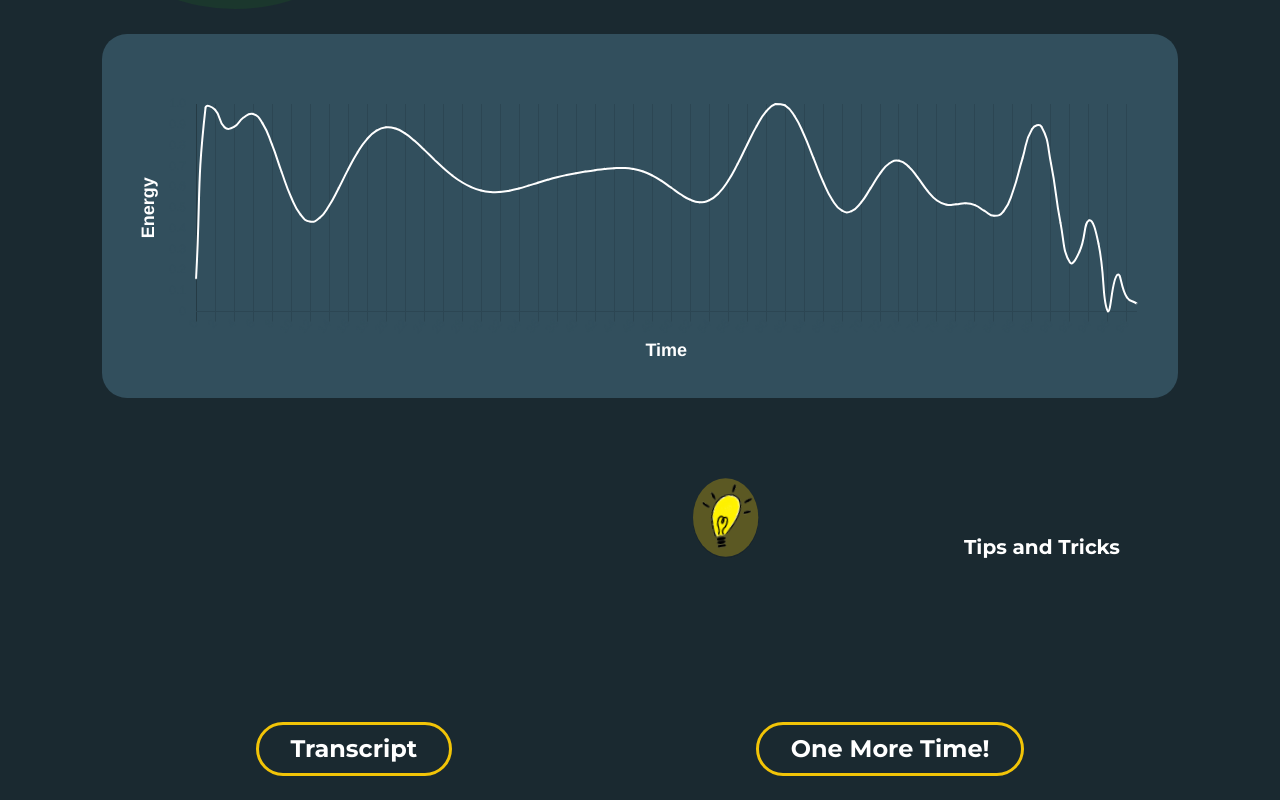
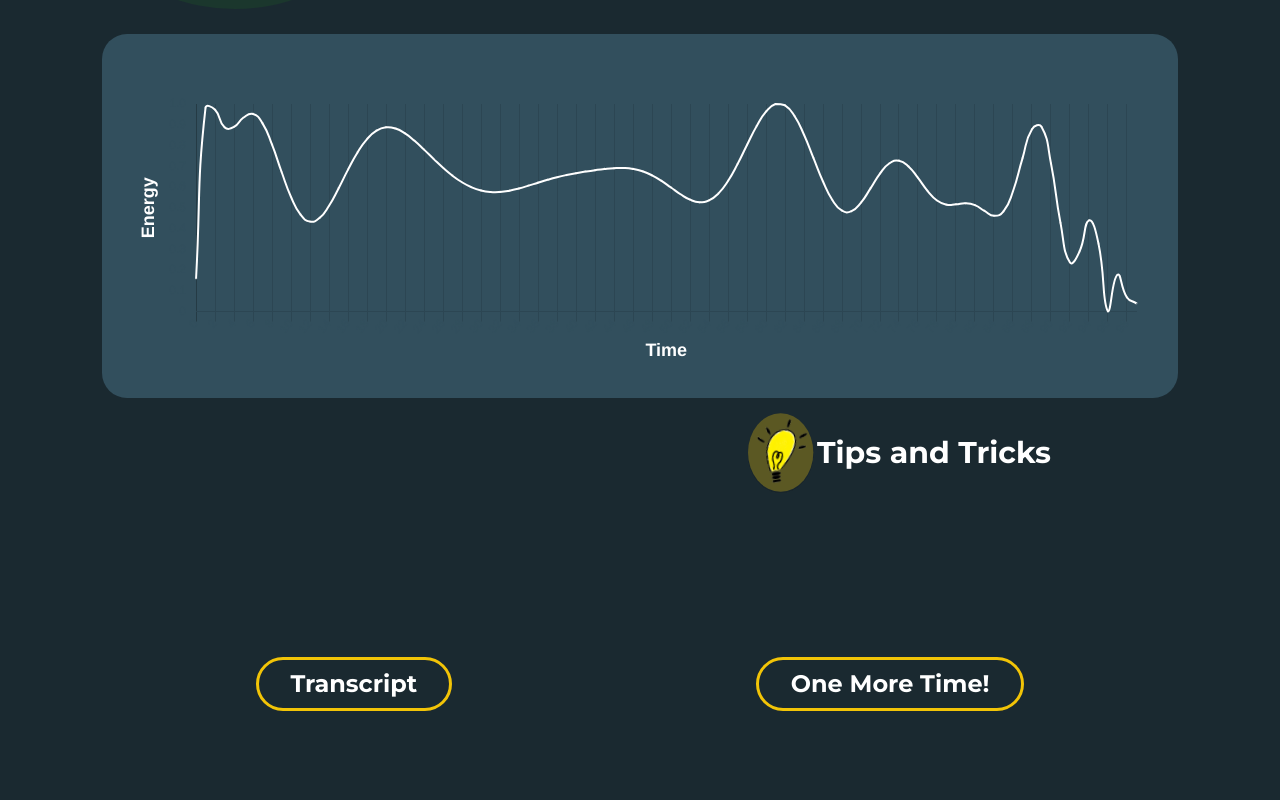
Before and after one commit to Resocram/talko, a React (Create React App) app in the folder talko-client/: page /dashboard in a window 1280 px wide. Shown: the part 685-1485 px from the top of the page. After the commit the page ends 1420 px from the top, so only its background shows below. Built offline with nearby package versions, Linux system fonts and the light colour scheme.

Commit message:
tips and tricks

```diff
--- a/talko-client/src/pages/Dashboard.js
+++ b/talko-client/src/pages/Dashboard.js
@@ -126,9 +126,9 @@
 
                 </Grid>
                 <Grid item container xs={6} direction="row" alignItems="center">
-                    <img src={lightbulb} alt="lightbulb" style={{ width: "300px", height: "300px", margin: '-50 -50 -50 -50' }}/>
+                    <img src={lightbulb} alt="lightbulb" style={{ width: "300px", height: "300px", marginLeft: "55px", marginTop: "-65px"}}/>
 
-                    <Typography variant="h3" style={{color: "white", fontSize: "20px", fontFamily: "Montserrat"}}><strong>Tips and Tricks</strong></Typography>
+                    <Typography variant="h3" style={{color: "white", fontSize: "30px", fontFamily: "Montserrat", marginTop: "-125px", marginLeft: "-202px"}}><strong>Tips and Tricks</strong></Typography>
                 </Grid>
             </Grid>
 
```
Also changed, not shown: 1 other file (tests, documents, lock files or other folders).
